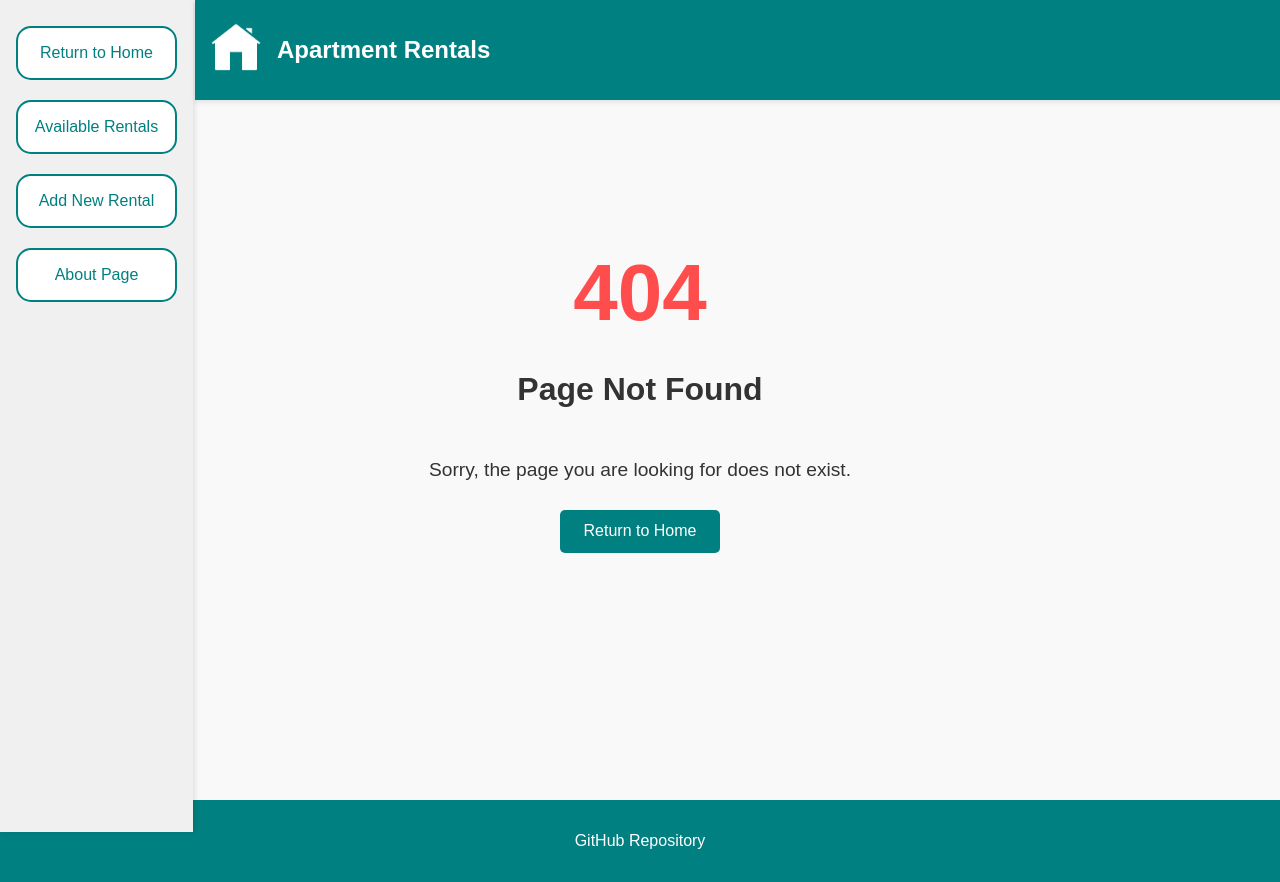
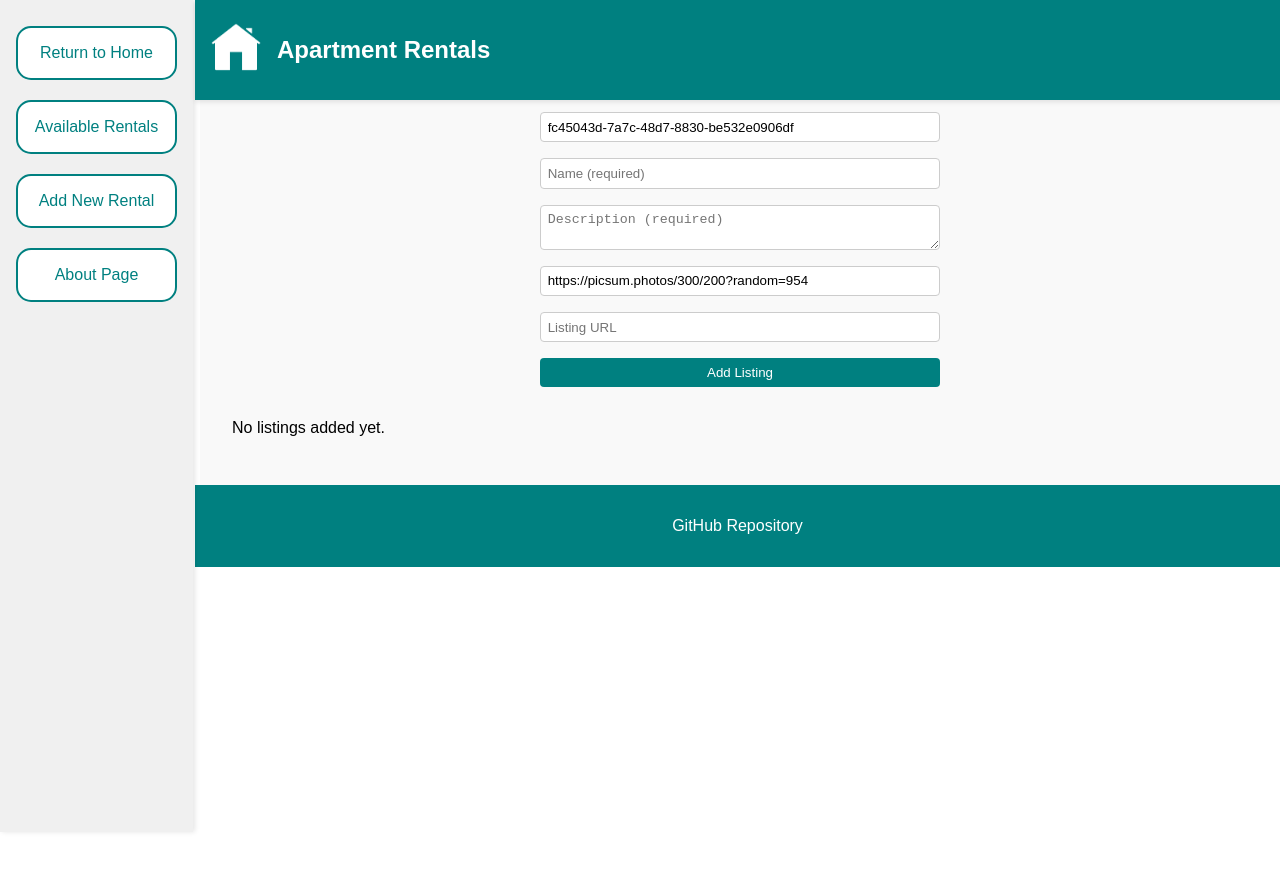
Before and after one commit to paulroar/React-project, a React (Vite) app in the folder my-react-app/: page /addRental in a window 1280 px wide. Before the commit this address had no page. After the commit the page ends 800 px from the top, so only its background shows below. Built offline with nearby package versions, Linux system fonts and the light colour scheme.

Commit message:
Add/Edit new listing page, Css maintenance, random Id and Photo generator

```diff
--- a/my-react-app/package.json
+++ b/my-react-app/package.json
@@ -13,7 +13,8 @@
     "express": "^4.21.2",
     "react": "^18.3.1",
     "react-dom": "^18.3.1",
-    "react-router-dom": "^7.1.2"
+    "react-router-dom": "^7.1.2",
+    "uuid": "^11.0.5"
   },
   "devDependencies": {
     "@eslint/js": "^9.17.0",
--- a/my-react-app/src/App.css
+++ b/my-react-app/src/App.css
@@ -60,6 +60,7 @@
 /* Footer Styles */
 .footer {
   display: flex;
+  margin-left: 195px;
   background-color: #008080;
   color: white;
   justify-content: center;
--- a/my-react-app/src/App.jsx
+++ b/my-react-app/src/App.jsx
@@ -6,6 +6,8 @@ import NotFoundPage from "./pages/NotFoundPage";
 import SideBar from "./components/SideBar";
 import Footer from "./components/Footer";
 import AllListingPage from "./pages/AllListingPage";
+import ListingDetailsPage from "./pages/ListingDetailsPage";
+import ManageListings from "./pages/ManageListings";
 import AboutPage from "./pages/AboutPage";
 
 
@@ -17,7 +19,9 @@ function App() {
       <Routes>
         <Route path="/" element={ <HomePage /> } />
         <Route path="/listings" element={ <AllListingPage /> } />
+        <Route path="/listings/:id" element={<ListingDetailsPage />} />
         <Route path="/about" element={ <AboutPage /> } />
+        <Route path="/addRental" element={ <ManageListings /> } />
         <Route path="/*" element={<NotFoundPage />} />
       </Routes>
       <Footer />
--- /dev/null
+++ b/my-react-app/src/pages/ListingDetailsPage.css
@@ -0,0 +1,48 @@
+.listing-details {
+    margin-left: 195px;
+    margin-top: 70px;
+    padding-top: 70px;
+    padding: 2em;
+    background-color: #f9f9f9;
+    min-height: 100vh;
+    display: flex;
+    flex-direction: column;
+    align-items: center;
+  }
+
+  .listing-details h1 {
+    font-size: 2.0em;
+    color: #005f5f;
+    margin-bottom: 1em;
+  }
+
+  .listing-details img {
+    max-width: 90%;
+    height: auto;
+    border-radius: 10px;
+    box-shadow: 0 4px 10px rgba(0, 0, 0, 0.2);
+    margin-bottom: 1.5em;
+  }
+
+  .listing-details p {
+    font-size: 1.2em;
+    color: #333;
+    line-height: 1.6;
+    margin: 0.5em 0;
+  }
+
+  .listing-details a {
+    display: inline-block;
+    margin-top: 1.5em;
+    padding: 0.8em 1.5em;
+    font-size: 1.1em;
+    color: #fff;
+    background-color: #008080;
+    border-radius: 5px;
+    text-decoration: none;
+    transition: background-color 0.3s ease;
+  }
+
+  .listing-details a:hover {
+    background-color: #005f5f;
+  }
--- /dev/null
+++ b/my-react-app/src/pages/ListingDetailsPage.jsx
@@ -0,0 +1,27 @@
+import { useParams } from 'react-router-dom';
+import listingsJSON from "../listings.json";
+import "./ListingDetailsPage.css";
+
+function ListingDetailsPage() {
+    const { id } = useParams();
+    const listing = listingsJSON.results.find((item) => String(item.id) === id);
+
+    if (!listing) {
+      return <h1>Listing Not Found</h1>;
+    }
+
+    return (
+      <div className="listing-details">
+        <h1>{listing.name}</h1>
+        <img src={listing.picture_url} alt={listing.name} />
+        <p><strong>Description:</strong> {listing.description}</p>
+        <p><strong>Location:</strong> {listing.host_location}</p>
+        <p><strong>Price:</strong> {listing.price}</p>
+        <a href={listing.listing_url} target="_blank" rel="noopener noreferrer">
+          View Original Listing
+        </a>
+      </div>
+    );
+  }
+
+  export default ListingDetailsPage;
--- /dev/null
+++ b/my-react-app/src/pages/ManageListings.css
@@ -0,0 +1,95 @@
+.manage-listings {
+    padding: 2em;
+    margin-left: 200px; /* Ajuste para o sidebar */
+    background-color: #f9f9f9;
+  }
+
+  .listing-form {
+    display: flex;
+    flex-direction: column;
+    gap: 1em;
+    margin-bottom: 2em;
+  }
+
+  .listing-form input,
+  .listing-form textarea {
+    padding: 0.5em;
+    border: 1px solid #ccc;
+    border-radius: 4px;
+  }
+
+  .listing-form button {
+    padding: 0.5em 1em;
+    background-color: #008080;
+    color: white;
+    border: none;
+    border-radius: 4px;
+    cursor: pointer;
+  }
+
+  .listing-form button:hover {
+    background-color: #005f5f;
+  }
+
+  .listings-container {
+    margin-top: 2em;
+    display: flex;
+    flex-wrap: wrap;
+    gap: 1em;
+  }
+
+  .listing-card-add {
+    background-color: white;
+    padding: 1em;
+    border: 1px solid #ddd;
+    border-radius: 8px;
+    box-shadow: 0 2px 4px rgba(0, 0, 0, 0.1);
+    width: calc(33% - 1em); /* Três cartões por linha */
+    box-sizing: border-box;
+  }
+
+  .listing-card-add img {
+    max-width: 100%;
+    height: auto;
+    border-radius: 4px;
+  }
+
+  .listing-card-add h3 {
+    margin: 0.5em 0;
+    color: #333;
+  }
+
+  .listing-card-add a {
+    color: #008080;
+    text-decoration: none;
+  }
+
+  .listing-card-add a:hover {
+    text-decoration: underline;
+  }
+
+  .action-buttons {
+    display: flex;
+    gap: 1em;
+    margin-top: 1em;
+  }
+
+  .action-buttons button {
+    padding: 0.5em;
+    border: none;
+    border-radius: 4px;
+    cursor: pointer;
+  }
+
+  .action-buttons button:hover {
+    background-color: #e0f7f7;
+  }
+
+  .action-buttons .delete-btn {
+    background-color: #a70808;
+    color: white;
+  }
+
+  .action-buttons .delete-btn:hover {
+    background-color: #aa4a4a;
+  }
--- /dev/null
+++ b/my-react-app/src/pages/ManageListings.jsx
@@ -0,0 +1,128 @@
+import React, { useState } from "react";
+import { v4 as uuidv4 } from "uuid";
+import "./ManageListings.css";
+
+function ManageListings() {
+    const [listings, setListings] = useState([]);
+    const [formData, setFormData] = useState({
+      id: uuidv4(),
+      name: "",
+      description: "",
+      picture_url: `https://picsum.photos/300/200?random=${Math.floor(Math.random() * 1000)}`,
+      listing_url: "",
+    });
+    const [editIndex, setEditIndex] = useState(null);
+
+
+    const handleChange = (e) => {
+      const { name, value } = e.target;
+      setFormData({ ...formData, [name]: value });
+    };
+
+
+    const handleSubmit = (e) => {
+      e.preventDefault();
+      if (editIndex !== null) {
+        const updatedListings = [...listings];
+        updatedListings[editIndex] = formData;
+        setListings(updatedListings);
+      } else {
+        setListings([...listings, formData]);
+      }
+      resetForm();
+    };
+
+
+    const handleEdit = (index) => {
+      setFormData(listings[index]);
+      setEditIndex(index);
+    };
+
+
+    const handleDelete = (index) => {
+      const updatedListings = listings.filter((_, i) => i !== index);
+      setListings(updatedListings);
+    };
+
+
+    const resetForm = () => {
+      setFormData({
+        id: uuidv4(),
+        name: "",
+        description: "",
+        picture_url: `https://picsum.photos/300/200?random=${Math.floor(Math.random() * 1000)}`,
+        listing_url: "",
+      });
+      setEditIndex(null);
+    };
+
+    return (
+      <div className="manage-listings">
+        <h1>Manage Listings</h1>
+        <form onSubmit={handleSubmit} className="listing-form">
+          <input
+            type="text"
+            name="id"
+            placeholder="ID (auto-generated)"
+            value={formData.id}
+            onChange={handleChange}
+            readOnly
+          />
+          <input
+            type="text"
+            name="name"
+            placeholder="Name (required)"
+            value={formData.name}
+            onChange={handleChange}
+            required
+          />
+          <textarea
+            name="description"
+            placeholder="Description (required)"
+            value={formData.description}
+            onChange={handleChange}
+            required
+          />
+          <input
+            type="url"
+            name="picture_url"
+            placeholder="Picture URL (auto-generated)"
+            value={formData.picture_url}
+            onChange={handleChange}
+            readOnly
+          />
+          <input
+            type="url"
+            name="listing_url"
+            placeholder="Listing URL"
+            value={formData.listing_url}
+            onChange={handleChange}
+          />
+          <button type="submit">{editIndex !== null ? "Update Listing" : "Add Listing"}</button>
+          {editIndex !== null && <button onClick={resetForm}>Cancel</button>}
+        </form>
+
+        {listings.length > 0 ? (
+          <div className="listings-container">
+            {listings.map((listing, index) => (
+              <div key={listing.id} className="listing-card-add">
+                <img src={listing.picture_url} alt={listing.name} />
+                <h3>{listing.name}</h3>
+                <p>{listing.description}</p>
+                 <div className="action-buttons">
+                  <button onClick={() => handleEdit(index)}>Edit</button>
+                  <button onClick={() => handleDelete(index)} className="delete-btn">
+                    Delete
+                  </button>
+                </div>
+              </div>
+            ))}
+          </div>
+        ) : (
+          <p>No listings added yet.</p>
+        )}
+      </div>
+    );
+  }
+
+export default ManageListings;
```
Also changed, not shown: 1 other file (tests, documents, lock files or other folders).
